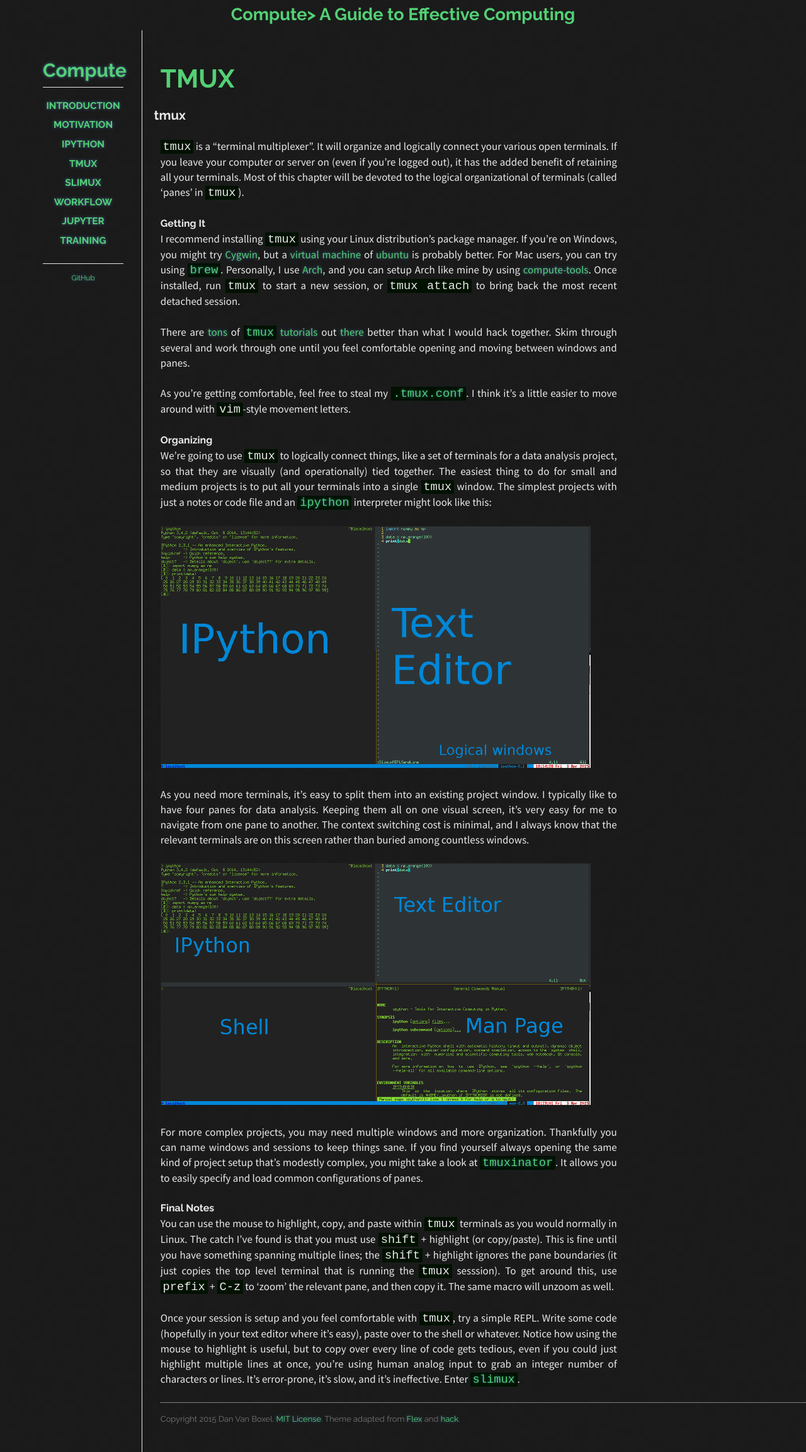
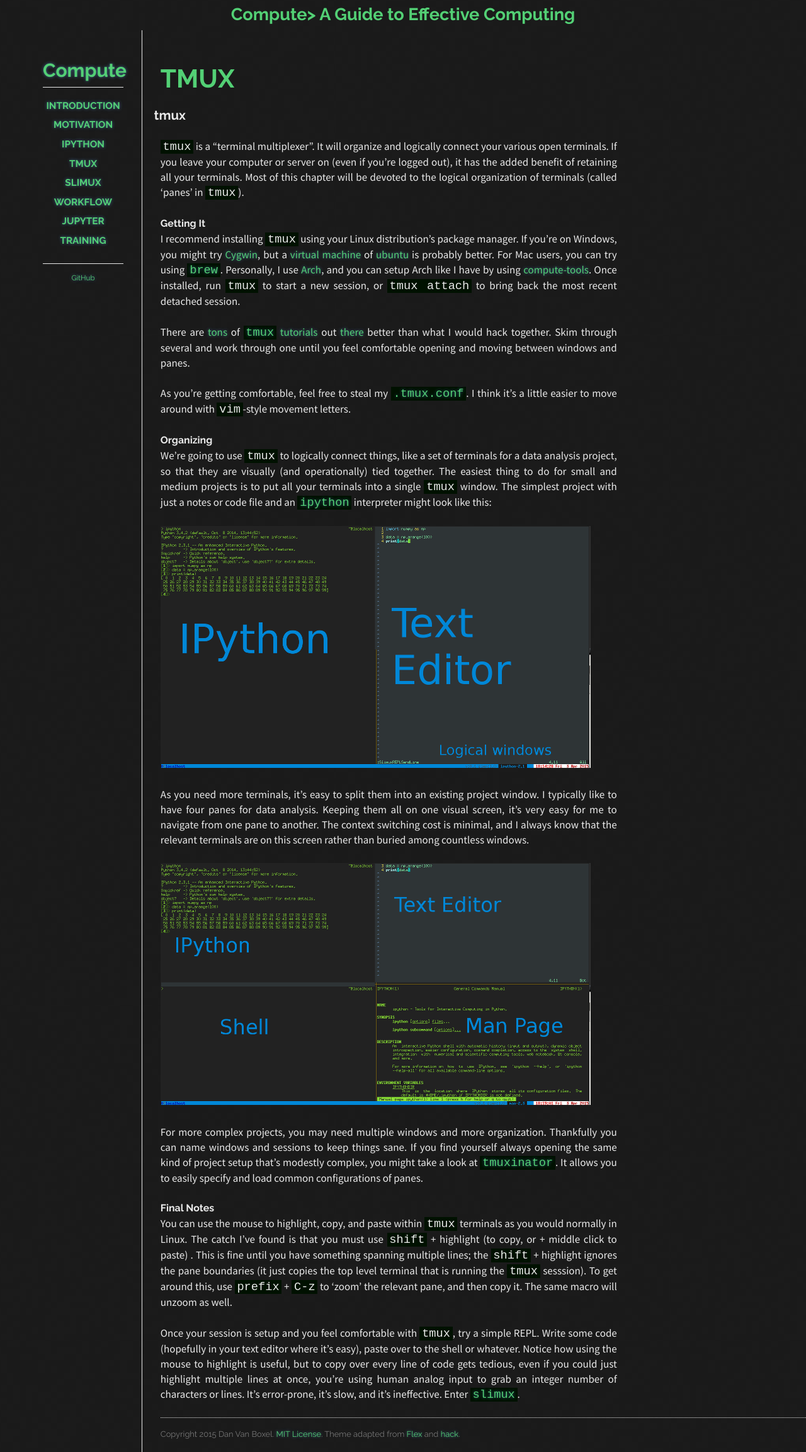
Before and after one commit to dvbuntu/compute, a Jekyll site: the page built from _posts/2080-01-01-tmux.md, in a window 1280 px wide. Shown: the whole page at 63% size. Built offline with Jekyll 4.4.1, drawn with Linux system fonts in a browser that asks for light colours; Markdown is read by kramdown in place of the engine named in the settings.

Commit message:
Edit tmux page.

```diff
--- a/_posts/2080-01-01-tmux.md
+++ b/_posts/2080-01-01-tmux.md
@@ -9,11 +9,11 @@ categories: posts
 tmux
 ---
 
-`tmux` is a "terminal multiplexer".  It will organize and logically connect your various open terminals.  If you leave your computer or server on (even if you're logged out), it has the added benefit of retaining all your terminals.  Most of this chapter will be devoted to the logical organizational of terminals (called 'panes' in `tmux`).
+`tmux` is a "terminal multiplexer".  It will organize and logically connect your various open terminals.  If you leave your computer or server on (even if you're logged out), it has the added benefit of retaining all your terminals.  Most of this chapter will be devoted to the logical organization of terminals (called 'panes' in `tmux`).
 
 ### Getting It
 
-I recommend installing `tmux` using your Linux distribution's package manager.  If you're on Windows, you might try [Cygwin](https://www.cygwin.com), but a [virtual machine](https://www.virtualbox.org) of [ubuntu](http://www.ubuntu.com) is probably better.  For Mac users, you can try using [`brew`](http://www.brew.sh).  Personally, I use [Arch](https://archlinux.org), and you can setup Arch like mine by using [compute-tools](http://github.com/dvbuntu/compute-tools).  Once installed, run `tmux` to start a new session, or `tmux attach` to bring back the most recent detached session.
+I recommend installing `tmux` using your Linux distribution's package manager.  If you're on Windows, you might try [Cygwin](https://www.cygwin.com), but a [virtual machine](https://www.virtualbox.org) of [ubuntu](http://www.ubuntu.com) is probably better.  For Mac users, you can try using [`brew`](http://www.brew.sh).  Personally, I use [Arch](https://archlinux.org), and you can setup Arch like I have by using [compute-tools](http://github.com/dvbuntu/compute-tools).  Once installed, run `tmux` to start a new session, or `tmux attach` to bring back the most recent detached session.
 
 There are [tons][1] of [`tmux`][2] [tutorials][3] out [there][4] better than what I would hack together.  Skim through several and work through one until you feel comfortable opening and moving between windows and panes.
 
@@ -21,7 +21,7 @@ As you're getting comfortable, feel free to steal my [`.tmux.conf`](http://www.g
 
 ### Organizing
 
-We're going to use `tmux` to logically connect things, like a set of terminals for a data analysis project, so that they are visually (and operationally) tied together.  The easiest thing to do for small and medium projects is to put all your terminals into a single `tmux` window.  The simplest projects with just a notes or code file and an [`ipython`]({{ site.baseurl }}{% post_url 2090-01-01-ipython %}) interpreter might look like this:
+We're going to use `tmux` to logically connect things, like a set of terminals for a data analysis project, so that they are visually (and operationally) tied together.  The easiest thing to do for small and medium projects is to put all your terminals into a single `tmux` window.  The simplest project with just a notes or code file and an [`ipython`]({{ site.baseurl }}{% post_url 2090-01-01-ipython %}) interpreter might look like this:
 
 ![Simple tmux layout]({{ site.baseurl }}/images/tmux_simple.png)
 
@@ -33,7 +33,7 @@ For more complex projects, you may need multiple windows and more organization.
 
 ### Final Notes
 
-You can use the mouse to highlight, copy, and paste within `tmux` terminals as you would normally in Linux.  The catch I've found is that you must use `shift` + highlight (or copy/paste).  This is fine until you have something spanning multiple lines; the `shift` + highlight ignores the pane boundaries (it just copies the top level terminal that is running the `tmux` sesssion).  To get around this, use `prefix` + `C-z` to 'zoom' the relevant pane, and then copy it.  The same macro will unzoom as well.
+You can use the mouse to highlight, copy, and paste within `tmux` terminals as you would normally in Linux.  The catch I've found is that you must use `shift` + highlight (to copy, or + middle click to paste) .  This is fine until you have something spanning multiple lines; the `shift` + highlight ignores the pane boundaries (it just copies the top level terminal that is running the `tmux` sesssion).  To get around this, use `prefix` + `C-z` to 'zoom' the relevant pane, and then copy it.  The same macro will unzoom as well.
 
 Once your session is setup and you feel comfortable with `tmux`, try a simple REPL.  Write some code (hopefully in your text editor where it's easy), paste over to the shell or whatever.  Notice how using the mouse to highlight is useful, but to copy over every line of code gets tedious, even if you could just highlight multiple lines at once, you're using human analog input to grab an integer number of characters or lines.  It's error-prone, it's slow, and it's ineffective.  Enter [`slimux`]({{ site.baseurl }}{% post_url 2070-01-01-slimux %}).
 
```
